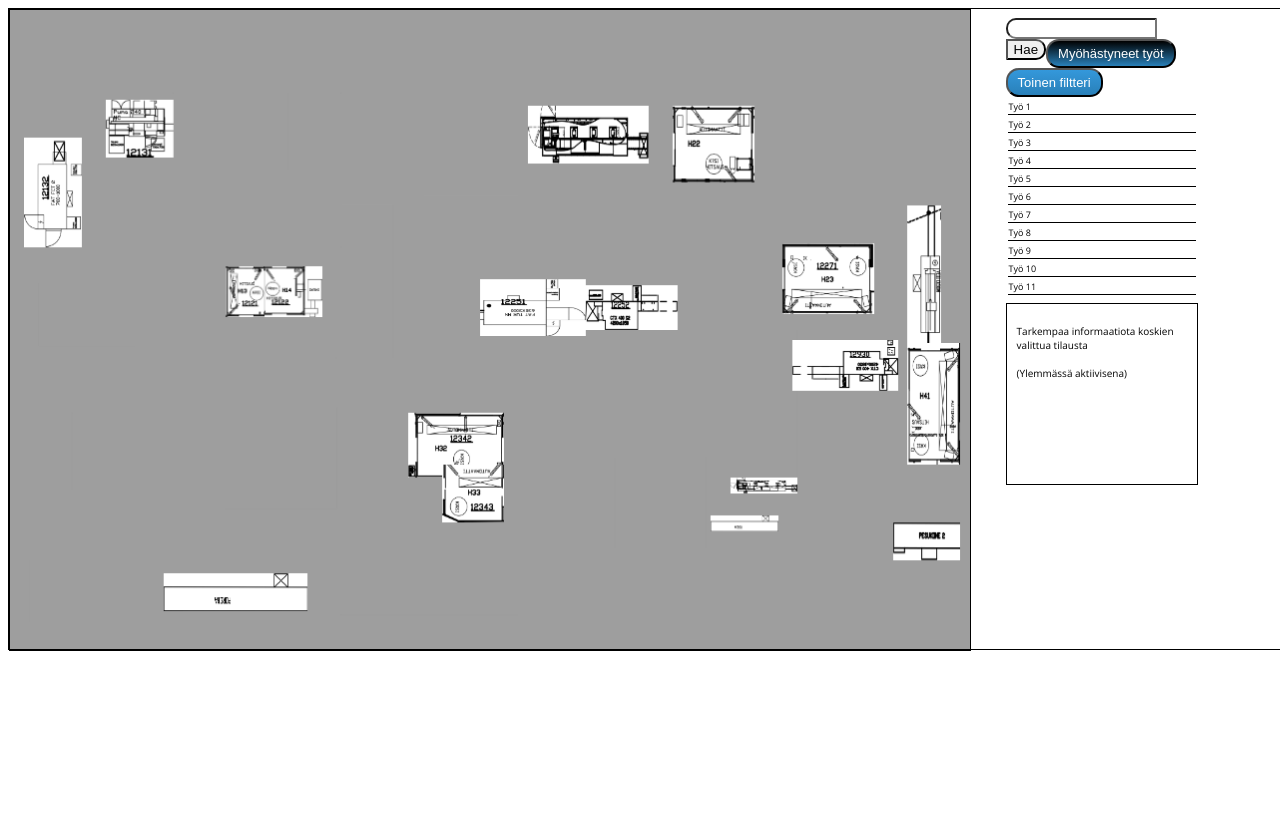
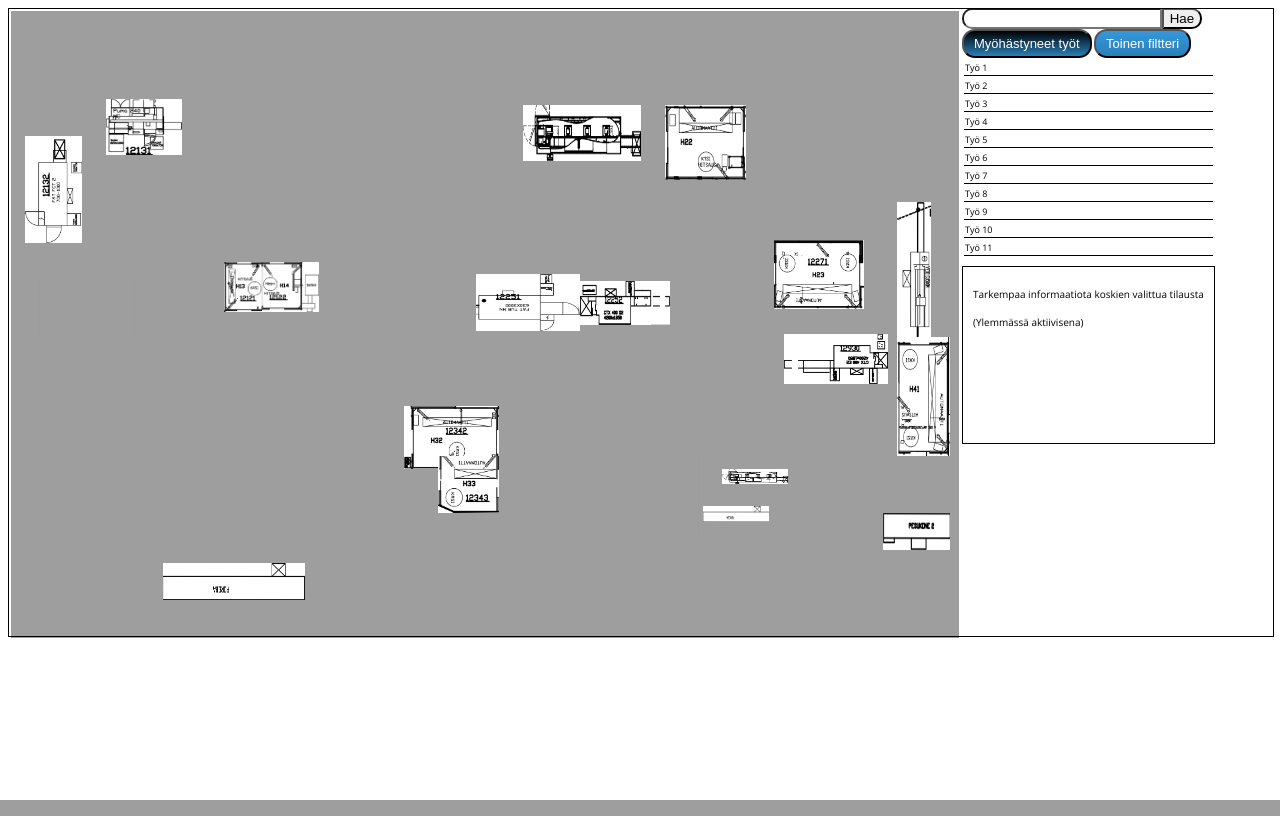
Before and after one commit to Jukkiz/CDIO3_Hydro, a PHP site: page / in a window 1280 px wide. Run offline with PHP 8.4, Linux system fonts and the light colour scheme; some libraries are stand-ins or nearby versions.

Commit message:
Kansiorakenne, media queryn runko
Tein kansio rakenteesta Joukon mielen mukaisen, siivosin CSS ja
runkopohja media queryille.

```diff
--- a/index.php
+++ b/index.php
@@ -1,40 +1,40 @@
 <html>
 	<head>
-		<link rel="stylesheet" type="text/css" href="tyle.css">
+		<link rel="stylesheet" type="text/css" href="style\mainstyle.css">
 		 <meta charset="UTF-8">
 		 <link href='http://fonts.googleapis.com/css?family=Open+Sans:400,300' rel='stylesheet' type='text/css'>
 		 <script src="http://ajax.googleapis.com/ajax/libs/jquery/1.11.1/jquery.min.js"></script>
 		 <link rel="stylesheet" href="http://ajax.googleapis.com/ajax/libs/jqueryui/1.11.2/themes/smoothness/jquery-ui.css" />
 		 <script src="http://ajax.googleapis.com/ajax/libs/jqueryui/1.11.2/jquery-ui.min.js"></script>
-		 <script src="imageArray.js"></script> <!-- Sonjan lisäys -->
+		 <script src="script\js\imageArray.js"></script> <!-- Sonjan lisäys -->
 	</head>
 	<body>
 		<div id="modalDialog">
-			<div><p>
-				Tekstiä jostain muualta
-			</p></div>
+			<div><p>Tekstiä jostain muualta</p></div>
 		</div>
+		<!-- Canvas -->
 		<div class="mainPanel">
 			<canvas id = "myCanvas"></canvas>
             <canvas id ="GhostCanvas"></canvas>
-            <a id ="fullView"  >Takaisin</a>
+            <a id ="fullView">Takaisin</a>
 			<!--<img src="pohja.jpg"></img>-->
 		</div>
 
+		<!-- Haku ja listaus -->
 		<div class="rightPanel">
 			<input type="text" class="roundEdges" id="searchBox"></input>
 			<input type="button" value="Hae" class="floatLeft"></input>
-			<div class="clearFloat"></div>
+
 			<input type="button" value="Myöhästyneet työt" class="jugevalittu"></input>
 			<input type="button" value="Toinen filtteri" class="JugeButton"></input>
-			<table class="jobsTable">
-			</table>
+			<!-- Tablen runko, sisältö AJAXista -->
+			<table class="jobsTable"></table>
 
 			<div class="info">
 				<p>Tarkempaa informaatiota koskien valittua tilausta <br></br>(Ylemmässä aktiivisena)</p>
 			</div>
 		</div>
-		<script src="js.js"></script>
-		<script src="canvasScript.js"></script> <!-- Sonjan lisäys -->
+		<script src="script\js\js.js"></script>
+		<script src="script\js\canvasScript.js"></script> <!-- Sonjan lisäys -->
 	</body>
 </html>
--- a/tyle.css
+++ b/style/mainstyle.css
@@ -1,7 +1,5 @@
 body
 {
-	width: 100%;
-	height: 100%;
 	position: relative;
 	font-family: 'Open Sans', sans-serif;
 	font-size: 10px;
@@ -51,17 +49,12 @@
 
 }
 
-canvas
-{
-	border: 1px solid;
-	width: 100%;
-	height: 80%;
-}
 #myCanvas
 {
     z-index:-1;
     position:relative;
 }
+
 #GhostCanvas
 {
     z-index:2;
@@ -69,6 +62,7 @@
     top:0;
     left:0;
     width:inherit;
+	border: 1px solid;
 }
 .asd{
 	width:300px;
@@ -80,12 +74,7 @@
 
 .mainPanel
 {
-	margin-right: 2%;
 	width: 75%;
-	height: auto;
-	padding: 1px;
-	/*width: auto;
-	height: auto; */
 	float: left;
 }
 
@@ -156,3 +145,25 @@
 {
 	outline: none;
 }
+
+@media (max-width: 1300px) {
+  .rightPanel {
+	padding: 0px;
+	width: 20%;
+	display: block;
+  }
+  .mainPanel {
+	/*width: 100%;*/
+	padding: 1px;
+	margin: 2px;
+  }
+}
+
+@media (max-width: 1000px) {
+	.rightPanel {
+		display:none;
+	}
+	.mainPanel {
+		width: 100%;
+	}
+}
```
Also changed, not shown: script/js/canvasScript.js (renamed from canvasScript.js), script/js/imageArray.js (renamed from imageArray.js), script/js/js.js (renamed from js.js).
